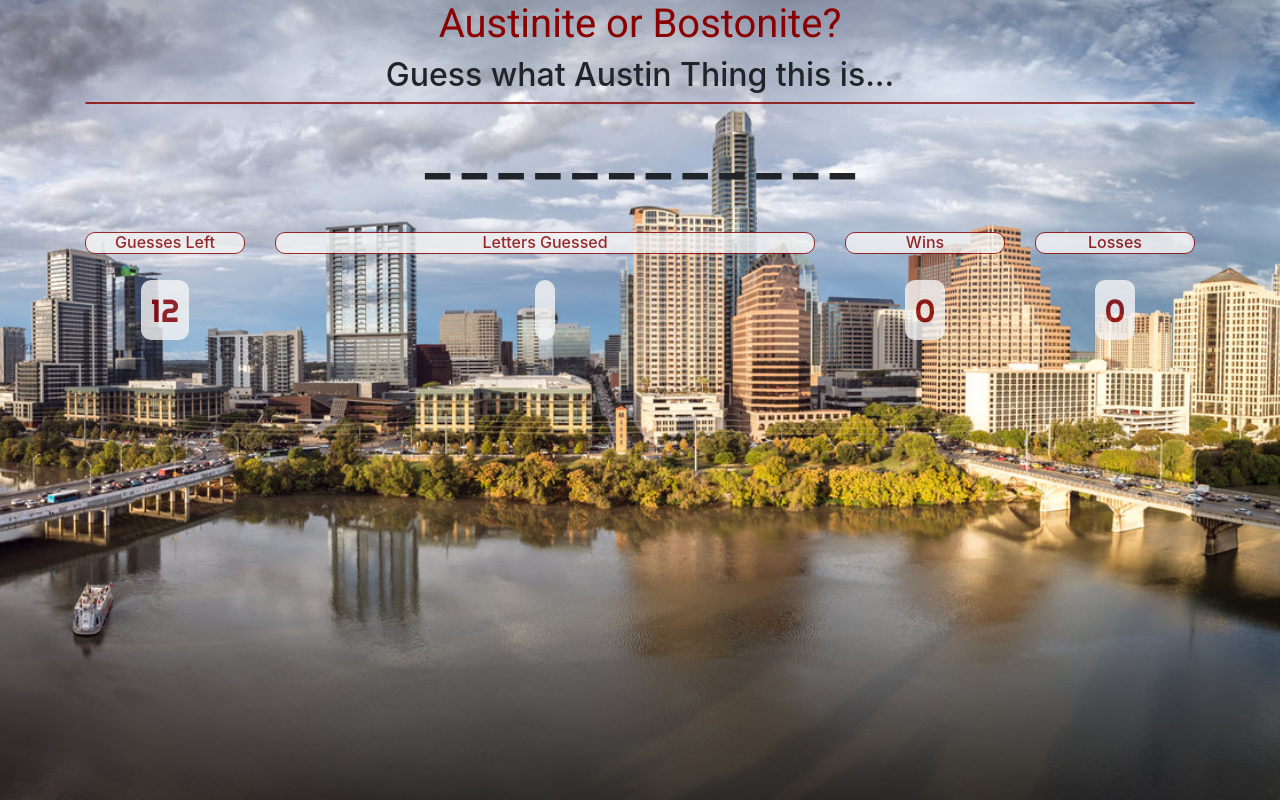
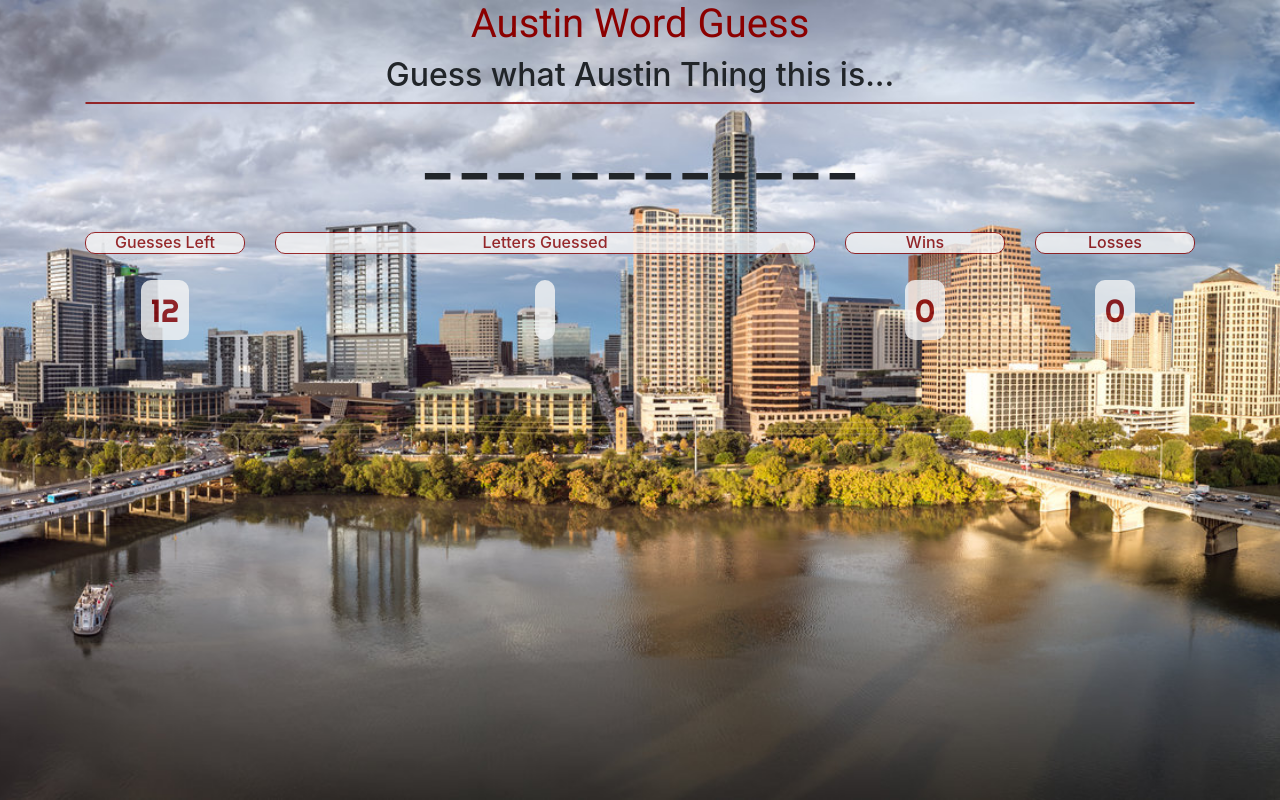
Before and after one commit to urangel/wordGuessGame, a plain HTML site: page index.html in a window 1280 px wide. Drawn offline with nearby package versions, Linux system fonts and the light colour scheme.

Commit message:
changed main heading because bostonite is a rock

```diff
--- a/index.html
+++ b/index.html
@@ -22,7 +22,7 @@
             <div class="row">
                 <div class="col-12">
                     <h1 id = "title" class="text-center">
-                        Austinite or Bostonite?
+                        Austin Word Guess
                     </h1>
                     <h2 class="text-center">
                         Guess what Austin Thing this is...
```
